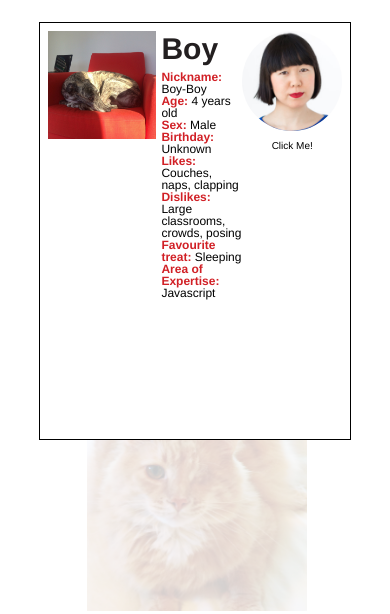
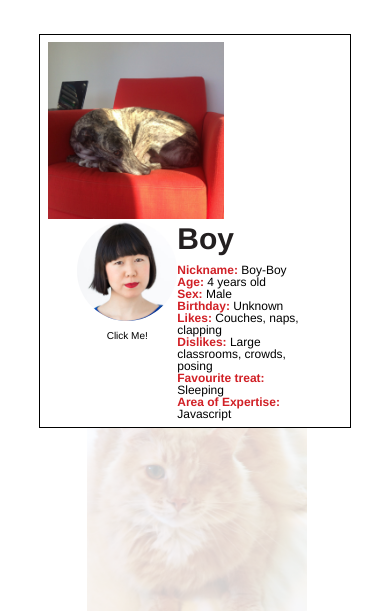
Before and after one commit to alexandrada/week4ProjectHackerYou, a plain HTML site: page index.html in a window 390 px wide. Both pictures are taken after a click on the link 195 px from the left and 360 px from the top of the page. Shown: the part 191-805 px from the top of the page. Drawn offline with nearby package versions, Linux system fonts and the light colour scheme; files that its build step writes are made by us from their sources.

Commit message:
Made modal content more repsonsive

```diff
--- a/CSS/_modal.scss
+++ b/CSS/_modal.scss
@@ -11,7 +11,7 @@
   z-index: 2;
 
   .popUpImgContainer{
-    height: 400px;
+
     width:60%;
     overflow: hidden;
     max-width: 400px;
@@ -32,15 +32,14 @@
 
   .modal{
     width: 80%;
-    // height: 80%;
     border: 1px solid black;
     opacity: 1;
     background: white;
     @include flex;
     padding: 2%;
     flex-direction: row;
+  }
 
-  }
 
   .modal-content-container{
     width:45%;
@@ -75,6 +74,20 @@
   h5{
     margin-top: 10%;
   }
+  @media (max-width: 800px){
+    .modal{
+      flex-wrap:wrap;
+    }
+    .popUpImgContainer{
+      order:-2;
+    }
+    .owner-img-container{
+      order: -1;
+      margin-left:10%;
+    }
+
+
+  }
 
 }
 .show {
```
